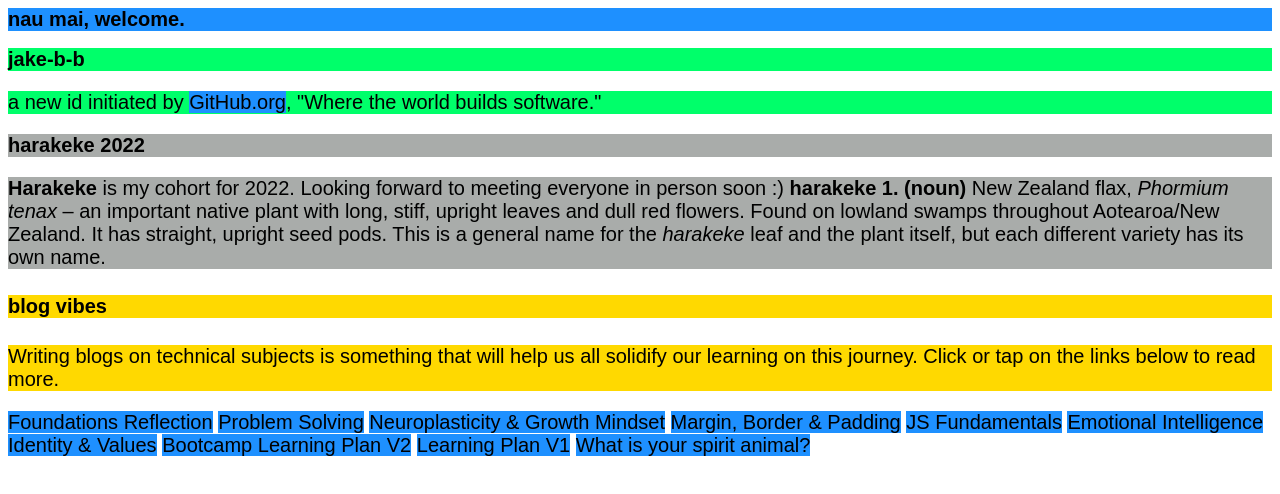
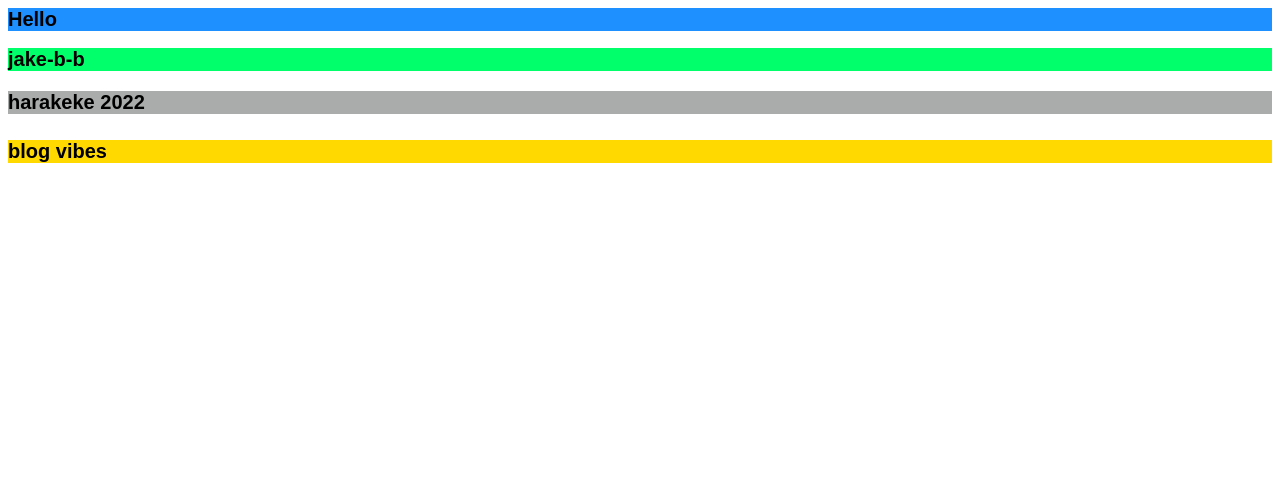
Before and after one commit to jake-b-b/jake-b-b.github.io, a plain HTML site: page index.html in a window 1280 px wide. Drawn offline with Linux system fonts and the light colour scheme.

Commit message:
Update index.html

```diff
--- a/index.html
+++ b/index.html
@@ -81,35 +81,17 @@ a:active {
 </style>
 
   <body>
-    <h1>nau mai, welcome.</h1>
+    <h1>Hello</h1>
 
     <h2>jake-b-b</h2>
-      <p style="background-color:rgb(0, 255, 106);">
-        a new id initiated by <a href="https://github.com/">GitHub.org</a>, "Where the world builds software."
-      </p>
+
 
     <h3>harakeke 2022</h3>
-      <p style="background-color:rgb(169, 172, 170);"><strong>Harakeke</strong>
-        is my cohort for 2022. Looking forward to meeting everyone in person soon :) <strong>harakeke 1. (noun)</strong> New Zealand flax, <em>Phormium tenax</em> – an important native plant with long, stiff, upright leaves and dull red flowers. Found on lowland swamps throughout Aotearoa/New Zealand. It has straight, upright seed pods. This is a general name for the <em>harakeke</em> leaf and the plant itself, but each different variety has its own name.
-      </p>
+
 
     <h4>blog vibes</h4>
-      <p style="background-color:rgb(255, 217, 0);">
-        Writing blogs on technical subjects is something that will help us all solidify our learning on this journey.
-        Click or tap on the links below to read more.
-      </p>
 
 
-    <a href="https://jake-b-b.github.io/blog/foundations-reflection.html">Foundations Reflection</a>
-    <a href="https://jake-b-b.github.io/blog/problem-solving">Problem Solving</a>
-    <a href="https://jake-b-b.github.io/blog/neuroplasticity">Neuroplasticity & Growth Mindset</a>
-    <a href="https://jake-b-b.github.io/blog/technical-blog">Margin, Border & Padding</a>
-    <a href="https://jake-b-b.github.io/blog/javascript-dom">JS Fundamentals</a>
-    <a href="https://jake-b-b.github.io/blog/emotional-intelligence">Emotional Intelligence</a>
-    <a href="https://jake-b-b.github.io/blog/identity-values">Identity & Values</a>
-    <a href="https://jake-b-b.github.io/blog/learning-plan-v2">Bootcamp Learning Plan V2</a>
-    <a href="https://jake-b-b.github.io/blog/learning-plan">Learning Plan V1</a>
-    <a href="https://www.primalastrology.com/animal-spirit-chart.html">What is your spirit animal?</a>
 
 
   </body>
```
